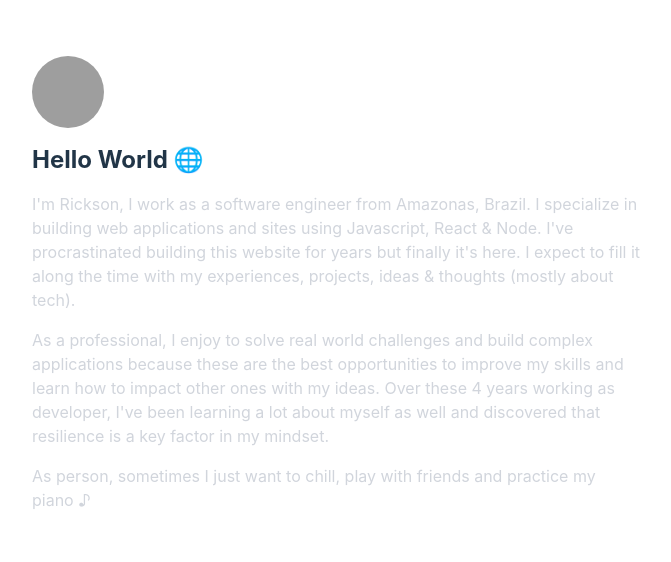
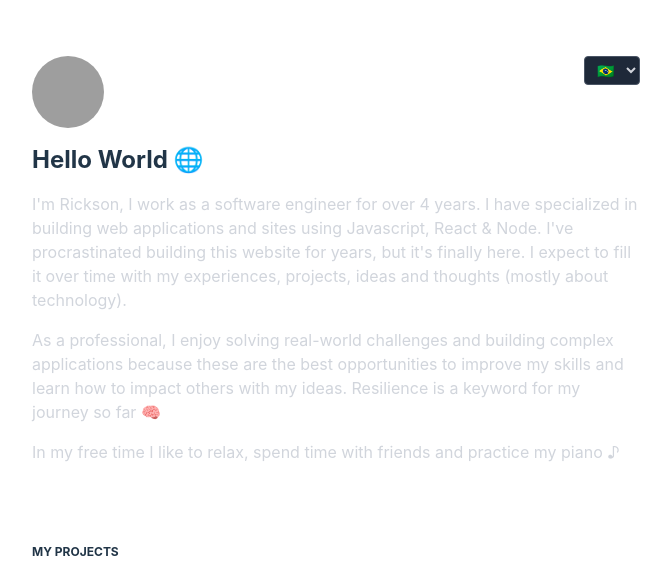
Before and after one commit to rickson-lima/portfolio, a React (Vite) app: page / in a window 1280 px wide. Shown: the top 562 px of the page, without its empty margins (304-975 px from the left). Built offline with nearby package versions, Linux system fonts and the light colour scheme; grey boxes are pictures that could not be loaded.

Commit message:
Add internationalization support with i18next, including language selection and translations for English and Portuguese

```diff
--- a/package.json
+++ b/package.json
@@ -13,9 +13,12 @@
   "dependencies": {
     "@tailwindcss/postcss": "^4.1.13",
     "@tailwindcss/vite": "^4.1.13",
+    "i18next": "^25.5.2",
+    "i18next-browser-languagedetector": "^8.2.0",
     "postcss": "^8.5.6",
     "react": "^19.1.1",
     "react-dom": "^19.1.1",
+    "react-i18next": "^15.7.3",
     "tailwindcss": "^4.1.13"
   },
   "devDependencies": {
--- a/src/App.tsx
+++ b/src/App.tsx
@@ -2,64 +2,67 @@ import { About } from "./components/about";
 import { Contact } from "./components/contact";
 import { Project } from "./components/project";
 import { Section } from "./components/section";
+import { useTranslation } from "./hooks/useTranslation";
 
 function App() {
+  const { t } = useTranslation();
+
   return (
     <div className="max-w-2xl mx-auto px-4 sm:px-6 lg:px-8 py-14">
-      <main className="min-h-screen space-y-24">
+      <main className="min-h-screen space-y-20">
         <About />
-        <Section title="My Projects">
+        <Section title={t("projects.title")}>
           <Project
-            title="Remofy"
-            description="A platform specialized in digital content protection and DMCA Takedown for content creators, influencers and adult content producers."
+            title={t("projects.remofy.title")}
+            description={t("projects.remofy.description")}
             href="https://lemonfy.io"
             image="https://remofy.io/remofy.png"
           />
           <Project
-            title="Lemonfy"
-            description="An affiliate marketing platform empowering creators and brands to collaborate through performance-driven partnerships."
+            title={t("projects.lemonfy.title")}
+            description={t("projects.lemonfy.description")}
             href="https://remofy.io"
             image="/lemonfy.svg"
           />
           <Project
-            title="PomoHealthy"
-            description="A Pomodoro timer app focused on healthy work habits and productivity."
+            title={t("projects.pomoHealthy.title")}
+            description={t("projects.pomoHealthy.description")}
             href="https://pomo-healthy.vercel.app/"
             image="https://github.com/rickson-lima/pomo-healthy/blob/main/public/favicon.png?raw=true"
           />
           <Project
-            title="Quote'z"
-            description="A short (and buggy) trivia game featuring random questions about quotes from movie characters and historical figures."
+            title={t("projects.quotez.title")}
+            description={t("projects.quotez.description")}
             href="https://alura-quiz-xi.vercel.app/"
             image="https://github.com/rickson-lima/alura-quiz/raw/refs/heads/main/public/favicon/favicon.ico"
           />
           <Project
-            title="dev.finances"
-            description="A simple finance management app to help users track income and expenses."
+            title={t("projects.devFinances.title")}
+            description={t("projects.devFinances.description")}
             href="https://rickson-lima.github.io/dev.finance"
             image="https://raw.githubusercontent.com/rickson-lima/dev.finance/415267a72b440a44876cdd3cd4b67e7ae9ccb2d3/assets/ico.svg"
           />
         </Section>
-        <Section title="Find me on">
+        <Section title={t("contact.title")}>
           <Contact
-            label="GitHub"
+            label={t("contact.github")}
             href="https://github.com/rickson-lima"
             icon="/github.png"
           />
           <Contact
-            label="LinkedIn"
+            label={t("contact.linkedin")}
             href="https://www.linkedin.com/in/rickson-lima/"
             icon="/linkedin.png"
           />
           <Contact
-            label="Cal.com"
+            label={t("contact.calcom")}
             href="https://cal.com/rickson-lima-6tlawq/meeting?overlayCalendar=true"
             icon="/phone.png"
           />
         </Section>
       </main>
       <footer className="text-sm max-w-2xl mx-auto text-gray-400 dark:text-gray-400 text-center mt-32">
-        © 2025 Rickson Lima. All rights reserved.
+        {t("footer.copyright")}
       </footer>
     </div>
   );
--- a/src/components/about.tsx
+++ b/src/components/about.tsx
@@ -1,29 +1,25 @@
+import { useTranslation } from "../hooks/useTranslation";
+import { LanguageSelector } from "./language-selector";
+
 export function About() {
+  const { t } = useTranslation();
+
   return (
     <section className="space-y-4">
-      <img src="/me.png" className="size-18 rounded-full" />
-      <h1 className="text-2xl font-bold">Hello World 🌐</h1>
+      <div className="flex justify-between items-start">
+        <div className="flex flex-col gap-4">
+          <img src="/me.png" className="size-18 rounded-full" />
+          <h1 className="text-2xl font-bold">{t("about.title")}</h1>
+        </div>
 
-      <p className="text-gray-300">
-        I'm Rickson, I work as a software engineer from Amazonas, Brazil. I
-        specialize in building web applications and sites using Javascript,
-        React & Node. I've procrastinated building this website for years but
-        finally it's here. I expect to fill it along the time with my
-        experiences, projects, ideas & thoughts (mostly about tech).{" "}
-      </p>
+        <LanguageSelector />
+      </div>
 
-      <p className="text-gray-300">
-        As a professional, I enjoy to solve real world challenges and build
-        complex applications because these are the best opportunities to improve
-        my skills and learn how to impact other ones with my ideas. Over these 4
-        years working as developer, I've been learning a lot about myself as
-        well and discovered that resilience is a key factor in my mindset.
-      </p>
+      <p className="text-gray-300">{t("about.description1")}</p>
 
-      <p className="text-gray-300">
-        As person, sometimes I just want to chill, play with friends and
-        practice my piano ♪
-      </p>
+      <p className="text-gray-300">{t("about.description2")}</p>
+
+      <p className="text-gray-300">{t("about.description3")}</p>
     </section>
   );
 }
--- /dev/null
+++ b/src/components/language-selector.tsx
@@ -0,0 +1,24 @@
+import { useTranslation } from "../hooks/useTranslation";
+
+export function LanguageSelector() {
+  const { changeLanguage, currentLanguage } = useTranslation();
+
+  const handleLanguageChange = (language: string) => {
+    changeLanguage(language);
+  };
+
+  return (
+    <div className="flex items-center gap-2">
+      <select
+        value={currentLanguage}
+        onChange={(e) => {
+          handleLanguageChange(e.target.value);
+        }}
+        className="bg-gray-800 border border-gray-600 rounded px-2 py-1 text-sm text-gray-300 focus:outline-none focus:border-gray-500"
+      >
+        <option value="pt-BR">🇧🇷</option>
+        <option value="en">🇺🇸 </option>
+      </select>
+    </div>
+  );
+}
--- /dev/null
+++ b/src/hooks/useTranslation.ts
@@ -0,0 +1,17 @@
+import { useTranslation as useI18nTranslation } from "react-i18next";
+
+export const useTranslation = () => {
+  const { t, i18n } = useI18nTranslation();
+
+  const changeLanguage = (language: string) => {
+    i18n.changeLanguage(language);
+  };
+
+  const currentLanguage = i18n.language;
+
+  return {
+    t,
+    changeLanguage,
+    currentLanguage,
+  };
+};
--- /dev/null
+++ b/src/i18n.ts
@@ -0,0 +1,33 @@
+import i18n from "i18next";
+import { initReactI18next } from "react-i18next";
+import LanguageDetector from "i18next-browser-languagedetector";
+
+import ptBR from "./locales/pt-BR.json";
+import en from "./locales/en.json";
+
+const resources = {
+  "pt-BR": {
+    translation: ptBR,
+  },
+  en: {
+    translation: en,
+  },
+};
+
+void i18n
+  .use(LanguageDetector)
+  .use(initReactI18next)
+  .init({
+    resources,
+    fallbackLng: "en",
+    debug: false,
+    detection: {
+      order: ["localStorage", "navigator", "htmlTag"],
+      caches: ["localStorage"],
+    },
+    interpolation: {
+      escapeValue: false,
+    },
+  });
+
+export default i18n;
--- /dev/null
+++ b/src/locales/en.json
@@ -0,0 +1,45 @@
+{
+  "about": {
+    "title": "Hello World 🌐",
+    "description1": "I'm Rickson, I work as a software engineer for over 4 years. I have specialized in building web applications and sites using Javascript, React & Node. I've procrastinated building this website for years, but it's finally here. I expect to fill it over time with my experiences, projects, ideas and thoughts (mostly about technology).",
+    "description2": "As a professional, I enjoy solving real-world challenges and building complex applications because these are the best opportunities to improve my skills and learn how to impact others with my ideas. Resilience is a keyword for my journey so far 🧠",
+    "description3": "In my free time I like to relax, spend time with friends and practice my piano ♪"
+  },
+  "projects": {
+    "title": "My Projects",
+    "remofy": {
+      "title": "Remofy",
+      "description": "A platform specialized in digital content protection and DMCA Takedown for content creators, influencers and adult content producers."
+    },
+    "lemonfy": {
+      "title": "Lemonfy",
+      "description": "An affiliate marketing platform empowering creators and brands to collaborate through performance-driven partnerships."
+    },
+    "pomoHealthy": {
+      "title": "PomoHealthy",
+      "description": "A Pomodoro timer app focused on healthy work habits and productivity."
+    },
+    "quotez": {
+      "title": "Quote'z",
+      "description": "A short (and buggy) trivia game featuring random questions about quotes from movie characters and historical figures."
+    },
+    "devFinances": {
+      "title": "dev.finances",
+      "description": "A simple finance management app to help users track income and expenses."
+    }
+  },
+  "contact": {
+    "title": "Find me on",
+    "github": "GitHub",
+    "linkedin": "LinkedIn",
+    "calcom": "Cal.com"
+  },
+  "footer": {
+    "copyright": "© 2025 Rickson Lima. All rights reserved."
+  },
+  "language": {
+    "select": "Select language",
+    "portuguese": "PT-BR",
+    "english": "EN"
+  }
+}
--- /dev/null
+++ b/src/locales/pt-BR.json
@@ -0,0 +1,45 @@
+{
+  "about": {
+    "title": "Olá Mundo 🌐",
+    "description1": "Eu sou Rickson, trabalho como engenheiro de software há mais de 4 anos. Tenho me especializado em construir aplicações web e sites usando Javascript, React & Node. Procrastinei a construção deste site por anos, mas finalmente está aqui. Espero preenchê-lo ao longo do tempo com minhas experiências, projetos, ideias e pensamentos (principalmente sobre tecnologia).",
+    "description2": "Como profissional, gosto de resolver desafios do mundo real e construir aplicações complexas porque essas são as melhores oportunidades para melhorar minhas habilidades e aprender como impactar outras pessoas com minhas ideias. Resiliência é uma palavra-chave para minha jornada até aqui 🧠",
+    "description3": "No tempo livre eu curto relaxar, passar um tempo com os amigos e praticar meu piano ♪"
+  },
+  "projects": {
+    "title": "Meus Projetos",
+    "remofy": {
+      "title": "Remofy",
+      "description": "Uma plataforma especializada em proteção de conteúdo digital e DMCA Takedown para criadores de conteúdo, influenciadores e produtores de conteúdo adulto."
+    },
+    "lemonfy": {
+      "title": "Lemonfy",
+      "description": "Uma plataforma de marketing de afiliados que capacita criadores e marcas a colaborar através de parcerias baseadas em performance."
+    },
+    "pomoHealthy": {
+      "title": "PomoHealthy",
+      "description": "Um aplicativo de timer Pomodoro focado em hábitos de trabalho saudáveis e produtividade."
+    },
+    "quotez": {
+      "title": "Quote'z",
+      "description": "Um jogo de trivia curto (e com bugs) com perguntas aleatórias sobre citações de personagens de filmes e figuras históricas."
+    },
+    "devFinances": {
+      "title": "dev.finances",
+      "description": "Um aplicativo simples de gestão financeira para ajudar usuários a acompanhar receitas e despesas."
+    }
+  },
+  "contact": {
+    "title": "Me encontre em",
+    "github": "GitHub",
+    "linkedin": "LinkedIn",
+    "calcom": "Cal.com"
+  },
+  "footer": {
+    "copyright": "© 2025 Rickson Lima. Todos os direitos reservados."
+  },
+  "language": {
+    "select": "Selecionar idioma",
+    "portuguese": "PT-BR",
+    "english": "EN"
+  }
+}
--- a/src/main.tsx
+++ b/src/main.tsx
@@ -1,6 +1,7 @@
 import { StrictMode } from "react";
 import { createRoot } from "react-dom/client";
 import "./index.css";
+import "./i18n";
 import App from "./App.tsx";
 
 createRoot(document.getElementById("root")!).render(
```
Also changed, not shown: 1 other file (tests, documents, lock files or other folders).
